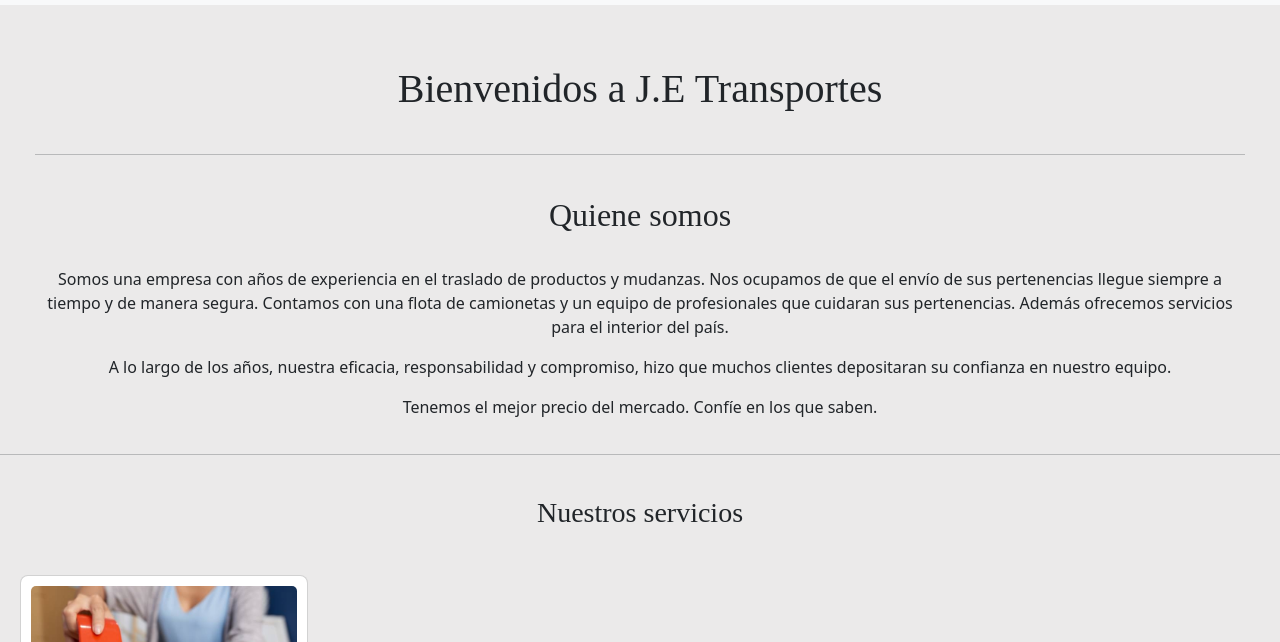
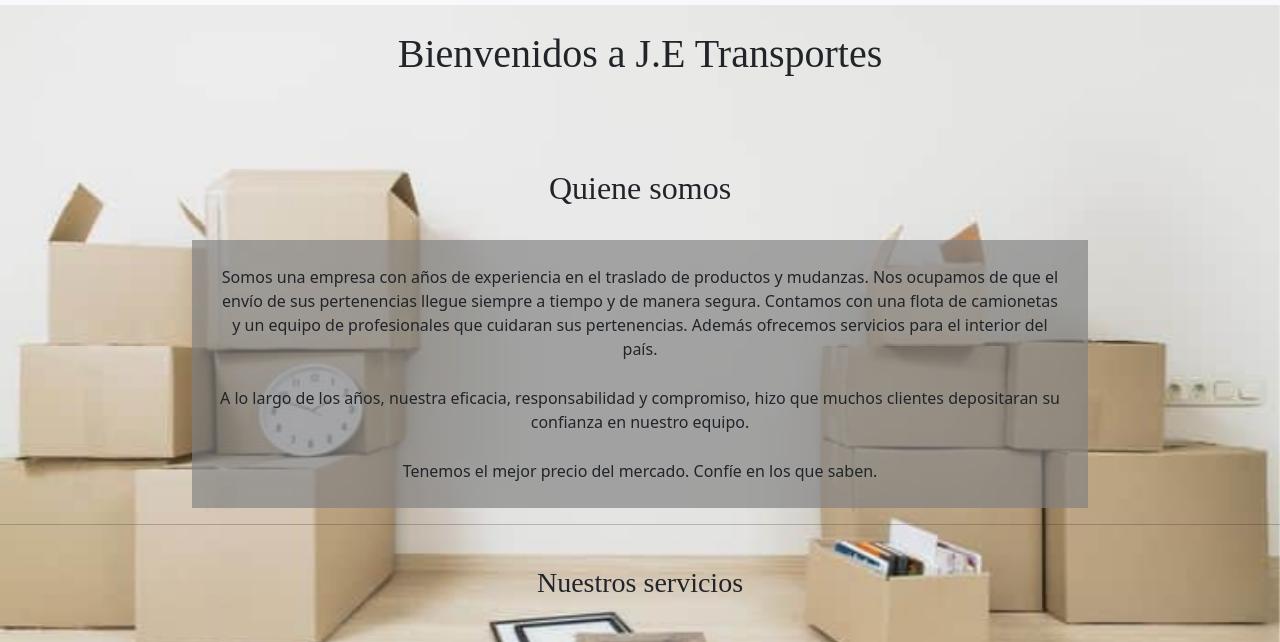
Before and after one commit to AdrielGomez1993/J.ETransportes, a plain HTML site: page index.html in a window 1280 px wide. Shown: the part 92-734 px from the top of the page. Drawn offline with nearby package versions, Linux system fonts and the light colour scheme.

Commit message:
cambios nuevos

```diff
--- a/css/home.css
+++ b/css/home.css
@@ -2,9 +2,16 @@
     margin: o;
     padding: 0;
 }
-
-body{
-    background-color: rgb(235, 234, 234)!important;
+#home{
+display: flex;
+flex-direction: column;
+align-items: center;
+}
+.background{
+    position: fixed;
+    z-index: -1;
+    width: 100vw;
+    height: 100vh;
 }
 body header nav div img{
     width: 75px;
@@ -23,17 +30,39 @@ margin: 25px;
 font-family: serif;
 }
 
+.quienes-somos{
+    display: flex;
+flex-direction: column;
+align-items: center;
+}
+
+.quienes-somos-container{
+    height: 70%;
+    width: 70%;
+    background-color: rgba(128, 128, 128, 0.671);
+}
+.quienes-somos p{
+text-align: center;
+margin: 25px;
+
+}
+div.card-container{
+    display: flex;
+    flex-wrap: wrap;
+    width: 45%;
+}
+
 div.card{
     width: 18rem;
     margin: 20px;
     padding: 10px;
     border-radius: 8px;
 }
-div.card-container{
-    display: flex;
-    justify-content: center;
-    flex-direction: row;
-    width: 45%;
+div.card p{
+
+}
+div.card img{
+    height: 40%;
 }
 
 div.galery-container{
--- a/home.html
+++ b/index.html
@@ -8,6 +8,7 @@
     <link href="https://cdn.jsdelivr.net/npm/bootstrap@5.3.3/dist/css/bootstrap.min.css" rel="stylesheet" integrity="sha384-QWTKZyjpPEjISv5WaRU9OFeRpok6YctnYmDr5pNlyT2bRjXh0JMhjY6hW+ALEwIH" crossorigin="anonymous"/>
 </head>
 <body class="home">
+  <img src="/images/fondo1.jpg" class="background" alt="fondo1">
     <header>
         <nav class="navClass navbar navbar-expand-lg bg-body-tertiary">
             <div class="container-fluid">
@@ -35,14 +36,15 @@
           </nav>
     </header>
     <Main>
-      <section id="home" style="text-align: center;margin: 35px;">
+      <section id="home">
         <div>
         <H1>Bienvenidos a J.E Transportes</H1>
           </div>
           <hr>
-            <div class="quienes somos">
+            <div class="quienes-somos">
               <h2>Quiene somos</h2>
-              <p>Somos una empresa con años de experiencia en el traslado de productos y mudanzas. Nos ocupamos de que el envío de sus pertenencias llegue siempre a tiempo y de manera segura. Contamos con una flota de camionetas y un equipo de profesionales que cuidaran sus pertenencias.
+              <div class="quienes-somos-container">
+                <p>Somos una empresa con años de experiencia en el traslado de productos y mudanzas. Nos ocupamos de que el envío de sus pertenencias llegue siempre a tiempo y de manera segura. Contamos con una flota de camionetas y un equipo de profesionales que cuidaran sus pertenencias.
                 Además ofrecemos servicios para el interior del país.</p>
                 <p>
                   A lo largo de los años, nuestra eficacia, responsabilidad y compromiso, hizo que muchos clientes depositaran su confianza en nuestro equipo.
@@ -50,6 +52,8 @@
                 <p>
                   Tenemos el mejor precio del mercado. Confíe en los que saben.
                 </p>
+              </div>
+
             </div>
           </section>
           <hr>
```
